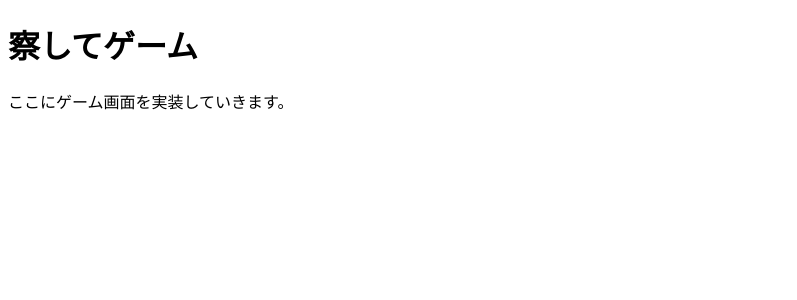
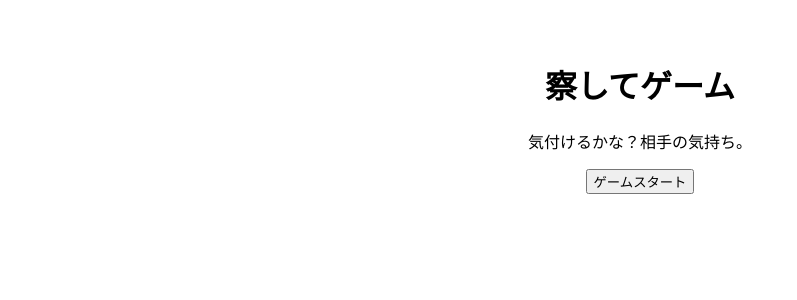
Before and after one commit to hiranaru/sasshi-game, a React (Vite) app: page / in a window 1280 px wide. Shown: the top 300 px of the page, without its empty margins (0-797 px from the left). Built offline with nearby package versions, Linux system fonts and the light colour scheme.

Commit message:
Update App.jsx

```diff
--- a/src/App.jsx
+++ b/src/App.jsx
@@ -1,8 +1,50 @@
+import { useState } from 'react'
+
 export default function App() {
+  const [screen, setScreen] = useState('start') // 'start', 'scene', 'result'
+  const [ending, setEnding] = useState(null)
+
+  // 選択肢を選んだときの処理
+  const handleChoice = (choice) => {
+    if (choice === '気づいた') {
+      setEnding('カラーの世界が広がった')
+    } else {
+      setEnding('モノクロのままだった')
+    }
+    setScreen('result')
+  }
+
   return (
-    <div>
-      <h1>察してゲーム</h1>
-      <p>ここにゲーム画面を実装していきます。</p>
+    <div style={{ padding: '2rem', fontFamily: 'sans-serif' }}>
+      {screen === 'start' && (
+        <div style={{ textAlign: 'center' }}>
+          <h1>察してゲーム</h1>
+          <p>気付けるかな？相手の気持ち。</p>
+          <button onClick={() => setScreen('scene')}>ゲームスタート</button>
+        </div>
+      )}
+
+      {screen === 'scene' && (
+        <div>
+          <h2>Scene: バスの中</h2>
+          <p>
+            あなたは広いスペースに立っている。ベビーカーを押した親子が近づいてくるが、
+            あなたは気づいていないふりをしてスマホを見ている。
+          </p>
+          <div style={{ marginTop: '1rem' }}>
+            <button onClick={() => handleChoice('気づいた')}>さっとスペースを空ける</button>
+            <button onClick={() => handleChoice('気づかない')}>スマホを見続ける</button>
+          </div>
+        </div>
+      )}
+
+      {screen === 'result' && (
+        <div style={{ textAlign: 'center' }}>
+          <h2>結果</h2>
+          <p>{ending}</p>
+          <button onClick={() => setScreen('start')}>もう一度プレイ</button>
+        </div>
+      )}
     </div>
   )
 }
```
